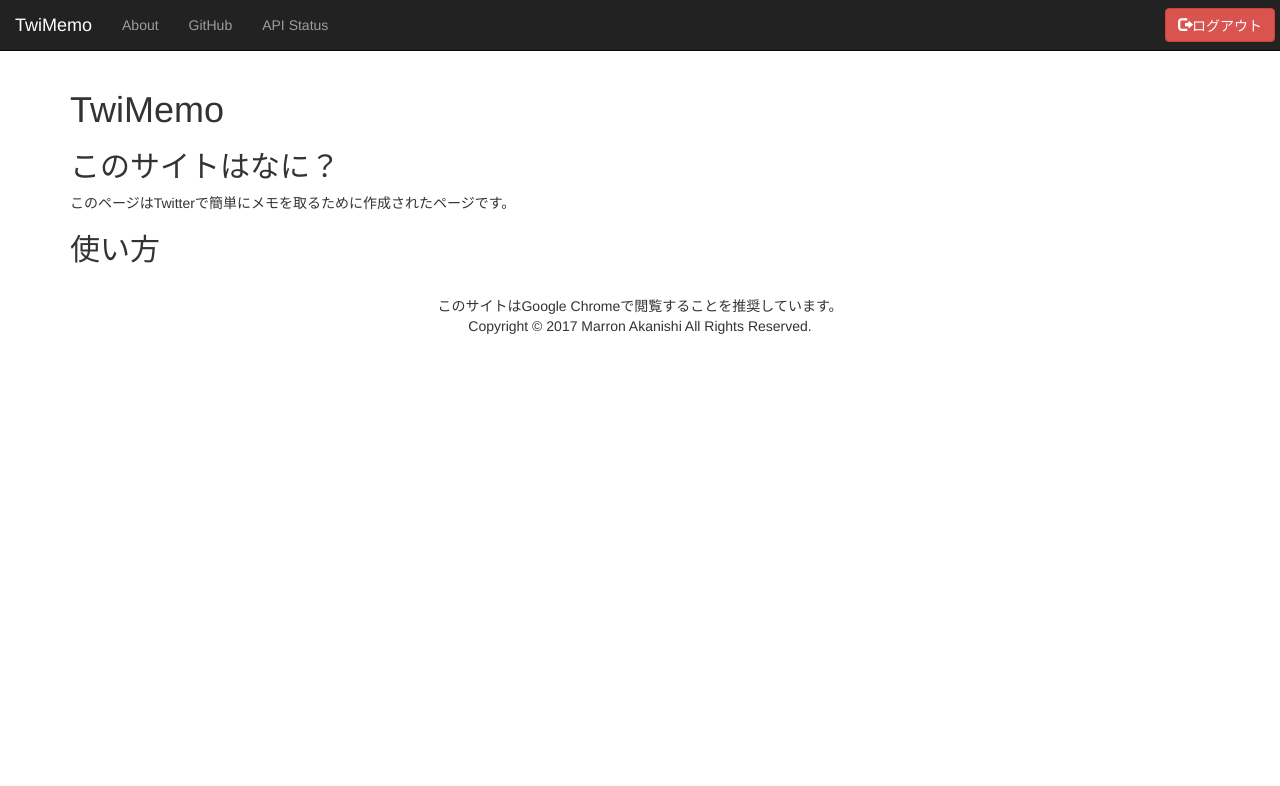
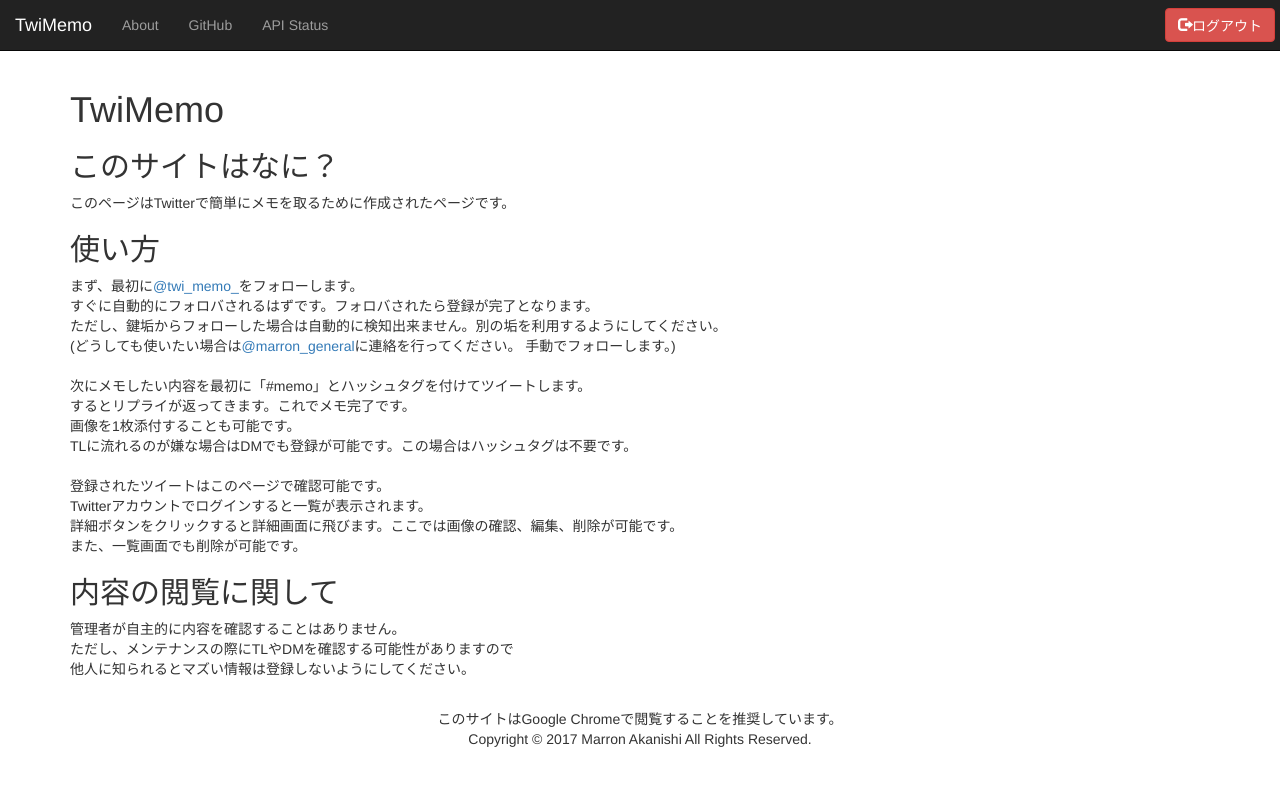
Before and after one commit to marron-akanishi/TwiMemo, a Flask app: page /about in a window 1280 px wide. Shown: the top 786 px of the page. Run offline with Flask 2, Linux system fonts and the light colour scheme; parts of the project's set-up code (start-up, migrations or seed data) failed here and were passed over; some libraries are stand-ins or nearby versions.

Commit message:
ベータ

```diff
--- a/static/html/info.html
+++ b/static/html/info.html
@@ -3,6 +3,7 @@
         <p>
             ベータ版の為、動作が一部おかしい場合があります。<br>
             バグ等を発見した場合は<a href="https://twitter.com/marron_general/" target="_blank">@marron_general</a>に報告してください。
+            このページを利用する際は、必ず最初に上のメニューのAboutを読んで下さい。
         </p>
     </body>
 </html>
--- a/streaming.py
+++ b/streaming.py
@@ -22,8 +22,10 @@
 
     def on_status(self, status):
         """UserStreamから飛んできたStatusを処理する"""
+        if status.user.id == self.me.id:
+            return
         # ツイートに#memoから始まってるかどうか
-        if(status.text.startswith("#memo")):
+        if status.text.startswith("#memo"):
             # DBのパスを生成
             dbpath = "DB/{}.db".format(status.user.id)
             # ID生成
@@ -47,6 +49,8 @@
     def on_direct_message(self, status):
         """DMの処理"""
         status = status.direct_message
+        if status["sender_id"] == self.me.id:
+            return
         # DBのパスを生成
         dbpath = "DB/{}.db".format(status["sender_id"])
         # データ書き込み
--- a/templates/about.html
+++ b/templates/about.html
@@ -6,6 +6,25 @@
     <p>このページはTwitterで簡単にメモを取るために作成されたページです。</p>
     <h2 id="-">使い方</h2>
     <p>
+        まず、最初に<a href="https://twitter.com/twi_memo_/" target="_blank">@twi_memo_</a>をフォローします。<br>
+        すぐに自動的にフォロバされるはずです。フォロバされたら登録が完了となります。<br>
+        ただし、鍵垢からフォローした場合は自動的に検知出来ません。別の垢を利用するようにしてください。<br>
+        (どうしても使いたい場合は<a href="https://twitter.com/marron_general/" target="_blank">@marron_general</a>に連絡を行ってください。
+        手動でフォローします。)<br><br>
+        次にメモしたい内容を最初に「#memo」とハッシュタグを付けてツイートします。<br>
+        するとリプライが返ってきます。これでメモ完了です。<br>
+        画像を1枚添付することも可能です。<br>
+        TLに流れるのが嫌な場合はDMでも登録が可能です。この場合はハッシュタグは不要です。<br><br>
+        登録されたツイートはこのページで確認可能です。<br>
+        Twitterアカウントでログインすると一覧が表示されます。<br>
+        詳細ボタンをクリックすると詳細画面に飛びます。ここでは画像の確認、編集、削除が可能です。<br>
+        また、一覧画面でも削除が可能です。
     </p>
-    </div>
+    <h2>内容の閲覧に関して</h2>
+    <p>
+        管理者が自主的に内容を確認することはありません。<br>
+        ただし、メンテナンスの際にTLやDMを確認する可能性がありますので<br>
+        他人に知られるとマズい情報は登録しないようにしてください。
+    </p>
+</div>
 {% endblock menu %}
--- a/templates/detail.html
+++ b/templates/detail.html
@@ -25,7 +25,7 @@
     {% if memo.media != "null" %}
     <tr>
       <td>画像</td>
-      <td><img src="{{memo.media}}:small"></img></td>
+      <td><a href="{{memo.media}}" target="_blank"><img src="{{memo.media}}:small"></img></a></td>
     </tr>
     {% endif %}
     <tr>
--- a/templates/edit.html
+++ b/templates/edit.html
@@ -10,7 +10,7 @@
   <form method="POST" action="/edited/{{memo.id}}" class="form-horizontal">
     <label for="contents" class="control-label">内容:</label>
     <input type="textarea" id="contents" name="contents" value="{{memo.contents}}" class="form-control">
-    <label for="media" class="control-label">画像(URL):</label>
+    <label for="media" class="control-label">画像(URL, 指定しない場合はnullと入力):</label>
     <input type="text" id="media" name="media" value="{{memo.media}}" class="form-control">
     <br>
     <input type="submit" value="更新" class="btn btn-primary">
```
